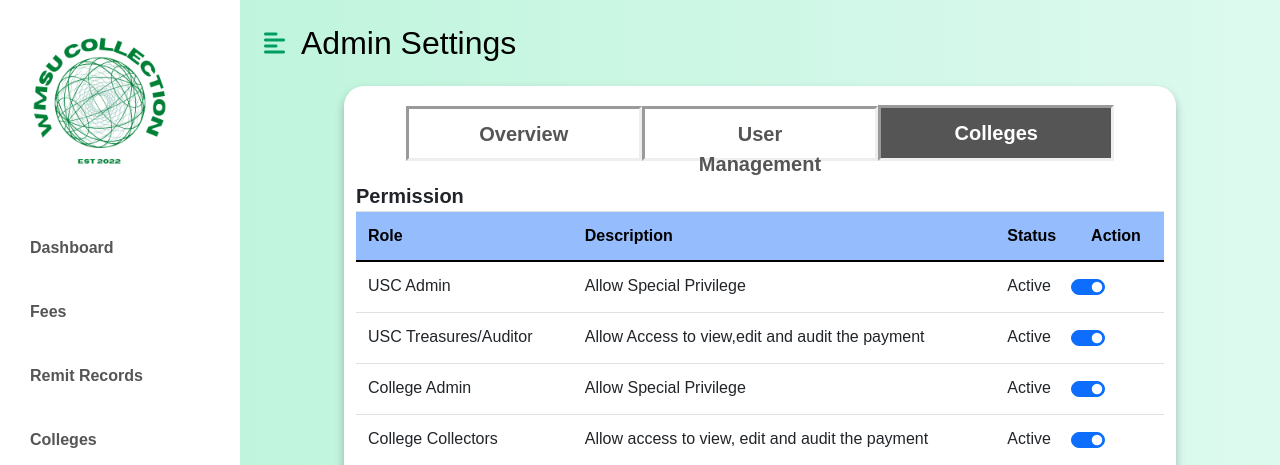
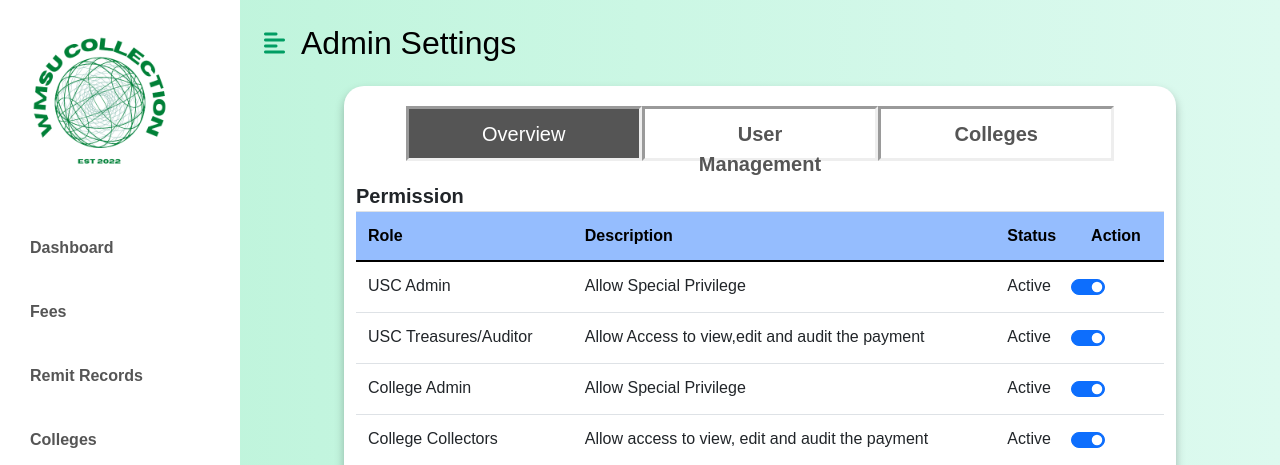
Before and after one commit to LurDooDev/wmsu-collection-system, a PHP site: page /admin-settings/admin-settings.php in a window 1280 px wide. Shown: the top 465 px of the page. Run offline with PHP 8.4, Linux system fonts and the light colour scheme; the visitor is signed in with stand-in values (Sample User, id 1); some libraries are stand-ins or nearby versions.

Commit message:
Update admin-settings.php

```diff
--- a/admin-settings/admin-settings.php
+++ b/admin-settings/admin-settings.php
@@ -64,9 +64,9 @@ if (!isset($_SESSION['logged_id'])){
     <div class="container">
 		<div class="row justify-content-center">
 		<div class="graphBox">
-                    <a href="../admin-settings/admin-settings.php" class="list-group-item list-group-item-action bg-hover first-text fw-bold "style="border:inset;" id="funds">Overview</a>
+                    <a href="../admin-settings/admin-settings.php" class="list-group-item list-group-item-action bg-hover first-text active "style="border:inset;" id="funds">Overview</a>
                     <a href="../admin-settings/User-management.php" class="list-group-item list-group-item-action bg-hover first-text fw-bold "style="border:inset;" id="funds">User Management</a>
-                    <a href="../admin-settings/Colleges.php" class="list-group-item list-group-item-action bg-hover first-text fw-bold active " style="border:inset;"id="funds">Colleges</a>
+                    <a href="../admin-settings/Colleges.php" class="list-group-item list-group-item-action bg-hover first-text fw-bold fw-bold " style="border:inset;"id="funds">Colleges</a>
 				</div>
                 <h style="font-size: 20px;"><b>Permission</b></h>
                 <div class =" table-responsive">
```
